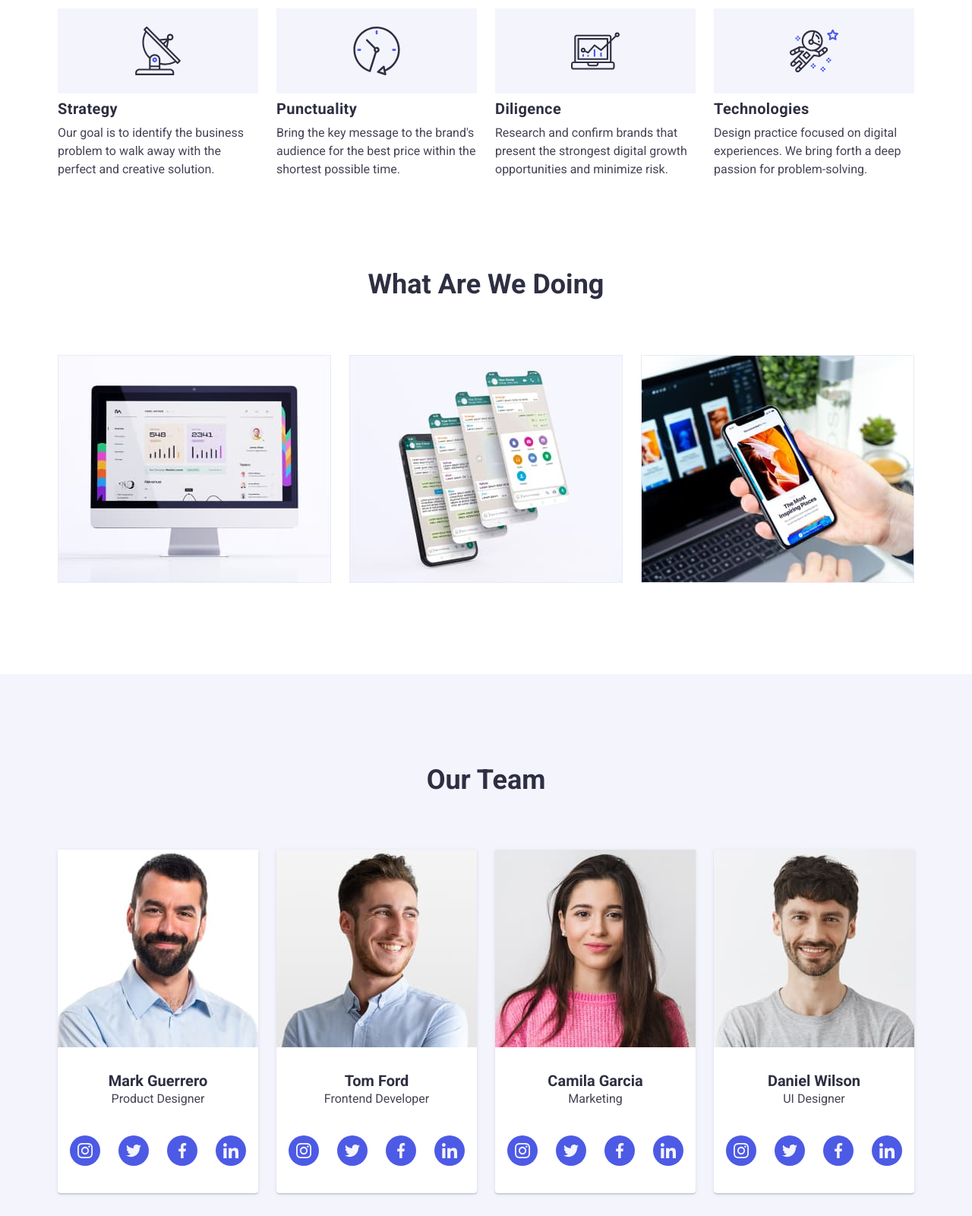
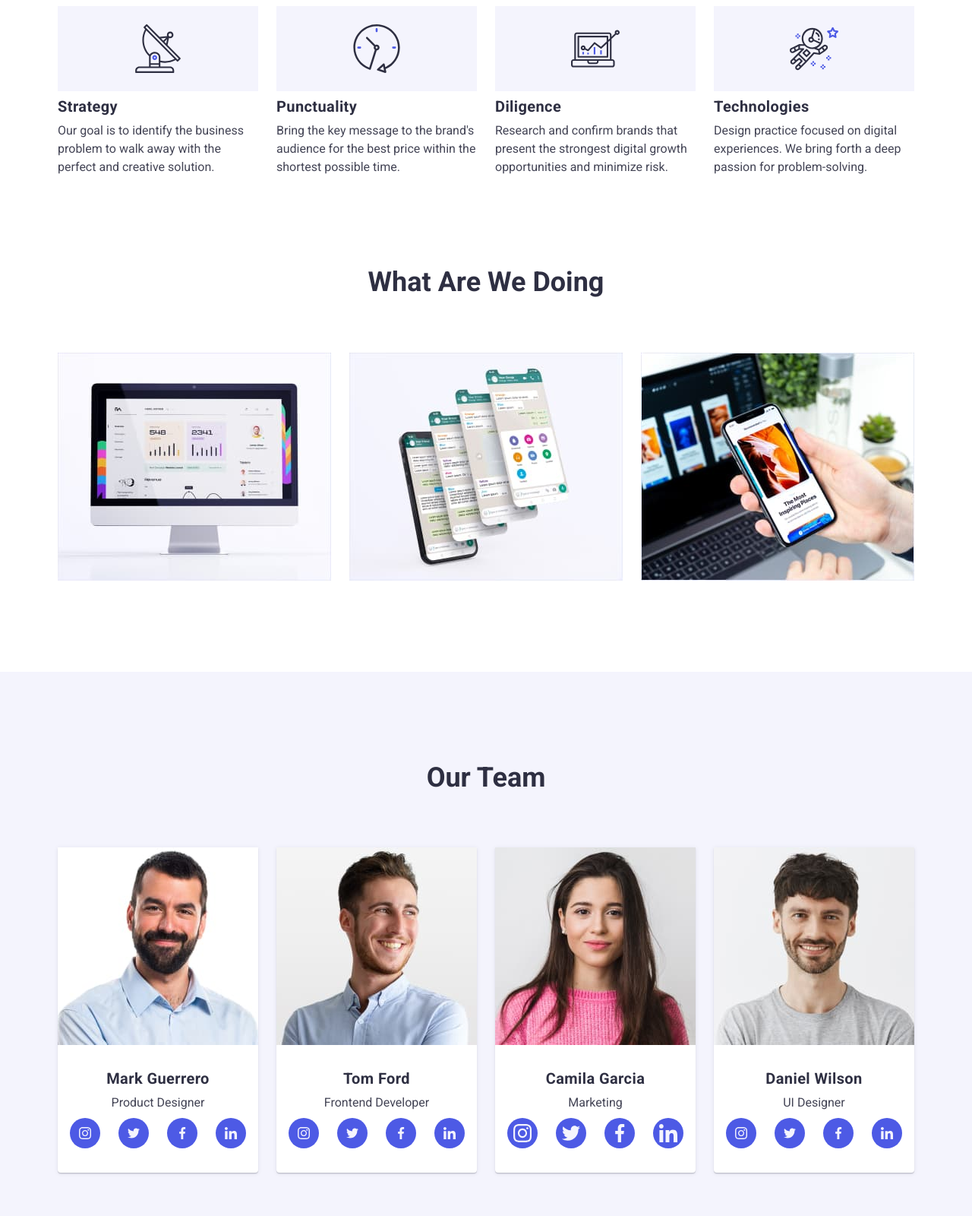
Before and after one commit to xlapushka/-goit-markup-hw-04, a plain HTML site: page index.html in a window 1280 px wide. Shown: the part 780-2380 px from the top of the page at 76% size. Drawn offline with nearby package versions, Linux system fonts and the light colour scheme.

Commit message:
improved

```diff
--- a/css/styles.css
+++ b/css/styles.css
@@ -285,11 +285,11 @@ main .about p {
   font-weight: 400;
 }
 
-main .about .strategy h3::before {
+main .about .strategy::before {
   display: block;
   content: "";
   background-color: var(--cloud);
-  background-image: url(../images/adv-antenna.svg);
+  background-image: url(../images/advantages-antenna.svg);
   height: 112px;
   width: 264px;
   padding: 24px 100px;
@@ -299,11 +299,11 @@ main .about .strategy h3::before {
   margin-bottom: 8px;
 }
 
-main .about .punctuality h3::before {
+main .about .punctuality::before {
   display: block;
   content: "";
   background-color: var(--cloud);
-  background-image: url(../images/adv-clock.svg);
+  background-image: url(../images/advantages-clock.svg);
   height: 112px;
   width: 264px;
   padding: 24px 100px;
@@ -313,11 +313,11 @@ main .about .punctuality h3::before {
   margin-bottom: 8px;
 }
 
-main .about .diligence h3::before {
+main .about .diligence::before {
   display: block;
   content: "";
   background-color: var(--cloud);
-  background-image: url(../images/adv-diagram.svg);
+  background-image: url(../images/advantages-diagram.svg);
   height: 112px;
   width: 264px;
   padding: 24px 100px;
@@ -327,11 +327,11 @@ main .about .diligence h3::before {
   margin-bottom: 8px;
 }
 
-main .about .tech h3::before {
+main .about .tech::before {
   display: block;
   content: "";
   background-color: var(--cloud);
-  background-image: url(../images/adv-astronaut.svg);
+  background-image: url(../images/advantages-astronaut.svg);
   height: 112px;
   width: 264px;
   padding: 24px 100px;
@@ -399,11 +399,16 @@ main .our-team .card-descr {
 main .our-team .card-descr h3 {
   color: var(--navy-blue);
 
+  font-weight: 600;
   font-size: 20px;
   line-height: 1.2;
+  letter-spacing: 0.02em;
 }
 
 main .our-team p {
+  padding-top: 8px;
+  padding-bottom: 8px;
+
   color: var(--slate);
 
   font-weight: 400;
@@ -415,10 +420,6 @@ main .our-team p {
   display: flex;
   align-content: center;
   gap: var(--marg);
-  padding-top: 4px;
-  padding-bottom: 36px;
-  padding-left: 16px;
-  padding-right: 16px;
 }
 
 .social-contact-item {
@@ -618,7 +619,6 @@ footer .box p {
   margin-right: var(--marg);
   margin-bottom: calc(2 * var(--marg));
 
-  /* border: 0.5px solid var(--cloud); */
   box-shadow: 0px 1px 6px rgba(46, 47, 66, 0.08);
 }
 
@@ -632,9 +632,12 @@ footer .box p {
   padding-right: 16px;
   padding-bottom: 32px;
   padding-left: 16px;
+
+  border: 0.5px solid var(--cloud);
 }
 
 .projects .projects-card-descr h2 {
+  padding-bottom: 8px;
   color: var(--navy-blue);
 
   font-size: 20px;
--- a/index.html
+++ b/index.html
@@ -71,9 +71,9 @@
                   href="mailto:info@devstudio.com"
                   rel="noopener nofollow noreferrer"
                 >
-                  <svg class="header-contact-icon" width="20" height="20">
+                  <!-- <svg class="header-contact-icon" width="20" height="20">
                     <use href="./images/symbol-defs.svg#icon-envelope"></use>
-                  </svg>
+                  </svg> -->
                   info@devstudio.com
                 </a>
               </div>
@@ -82,9 +82,9 @@
             <li>
               <div class="head-dec">
                 <a class="link-1 phone" href="tel:+110001111111">
-                  <svg class="header-contact-icon" width="20" height="20">
+                  <!-- <svg class="header-contact-icon" width="20" height="20">
                     <use href="./images/symbol-defs.svg#icon-phone"></use>
-                  </svg>
+                  </svg> -->
                   +11 (000) 111-11-11
                 </a>
               </div>
@@ -111,44 +111,36 @@
           <h2 class="invisible">WebStudio's Advantages</h2>
 
           <ul class="list">
-            <li>
-              <div class="strategy">
+            <li class="strategy">
               <h3>Strategy</h3>
               <p>
                 Our goal is to identify the business problem to walk away with
                 the perfect and creative solution.
               </p>
-              </div>
             </li>
 
-            <li>
-              <div class="punctuality">
+            <li class="punctuality">
               <h3>Punctuality</h3>
               <p>
-                  Bring the key message to the brand's audience for the best
-                  price within the shortest possible time.
+                Bring the key message to the brand's audience for the best price
+                within the shortest possible time.
               </p>
-              </div>
             </li>
 
-            <li>
-              <div class="diligence">
+            <li class="diligence">
               <h3>Diligence</h3>
               <p>
                 Research and confirm brands that present the strongest digital
                 growth opportunities and minimize risk.
               </p>
-              </div>
             </li>
 
-            <li>
-              <div class="tech">
+            <li class="tech">
               <h3>Technologies</h3>
               <p>
-                  Design practice focused on digital experiences. We bring forth
-                  a deep passion for problem-solving.
+                Design practice focused on digital experiences. We bring forth a
+                deep passion for problem-solving.
               </p>
-              </div>
             </li>
           </ul>
         </div>
@@ -189,7 +181,6 @@
               <div class="card-descr">
                 <h3>Mark Guerrero</h3>
                 <p>Product Designer</p>
-              </div>
 
                 <ul class="social-contacts list">
                   <li class="social-contact-item">
@@ -198,7 +189,7 @@
                       href=""
                       rel="noopener nofollow noreferrer"
                     >
-                    <svg class="social-contact-icon" width="20" height="20">
+                      <svg class="social-contact-icon" width="16" height="16">
                         <use
                           href="./images/symbol-defs.svg#icon-cont-instagram"
                         ></use>
@@ -212,7 +203,7 @@
                       href=""
                       rel="noopener nofollow noreferrer"
                     >
-                    <svg class="social-contact-icon" width="20" height="20">
+                      <svg class="social-contact-icon" width="16" height="16">
                         <use
                           href="./images/symbol-defs.svg#icon-cont-twitter"
                         ></use>
@@ -226,7 +217,7 @@
                       href=""
                       rel="noopener nofollow noreferrer"
                     >
-                    <svg class="social-contact-icon" width="20" height="20">
+                      <svg class="social-contact-icon" width="16" height="16">
                         <use
                           href="./images/symbol-defs.svg#icon-cont-facebook"
                         ></use>
@@ -240,7 +231,7 @@
                       href=""
                       rel="noopener nofollow noreferrer"
                     >
-                    <svg class="social-contact-icon" width="20" height="20">
+                      <svg class="social-contact-icon" width="16" height="16">
                         <use
                           href="./images/symbol-defs.svg#icon-cont-linkedin"
                         ></use>
@@ -248,6 +239,7 @@
                     </a>
                   </li>
                 </ul>
+              </div>
             </li>
 
             <li class="card">
@@ -260,12 +252,11 @@
               <div class="card-descr">
                 <h3>Tom Ford</h3>
                 <p>Frontend Developer</p>
-              </div>
 
                 <ul class="social-contacts list">
                   <li class="social-contact-item">
                     <a class="social-contact-link link" href="">
-                    <svg class="social-contact-icon" width="20" height="20">
+                      <svg class="social-contact-icon" width="16" height="16">
                         <use
                           href="./images/symbol-defs.svg#icon-cont-instagram"
                         ></use>
@@ -279,7 +270,7 @@
                       href=""
                       rel="noopener nofollow noreferrer"
                     >
-                    <svg class="social-contact-icon" width="20" height="20">
+                      <svg class="social-contact-icon" width="16" height="16">
                         <use
                           href="./images/symbol-defs.svg#icon-cont-twitter"
                         ></use>
@@ -293,7 +284,7 @@
                       href=""
                       rel="noopener nofollow noreferrer"
                     >
-                    <svg class="social-contact-icon" width="20" height="20">
+                      <svg class="social-contact-icon" width="16" height="16">
                         <use
                           href="./images/symbol-defs.svg#icon-cont-facebook"
                         ></use>
@@ -307,7 +298,7 @@
                       href=""
                       rel="noopener nofollow noreferrer"
                     >
-                    <svg class="social-contact-icon" width="20" height="20">
+                      <svg class="social-contact-icon" width="16" height="16">
                         <use
                           href="./images/symbol-defs.svg#icon-cont-linkedin"
                         ></use>
@@ -315,6 +306,7 @@
                     </a>
                   </li>
                 </ul>
+              </div>
             </li>
 
             <li class="card">
@@ -327,7 +319,6 @@
               <div class="card-descr">
                 <h3>Camila Garcia</h3>
                 <p>Marketing</p>
-              </div>
 
                 <ul class="social-contacts list">
                   <li class="social-contact-item">
@@ -336,7 +327,7 @@
                       href=""
                       rel="noopener nofollow noreferrer"
                     >
-                    <svg class="social-contact-icon" width="20" height="20">
+                      <svg class="social-contact-icon" width="24" height="24">
                         <use
                           href="./images/symbol-defs.svg#icon-cont-instagram"
                         ></use>
@@ -350,7 +341,7 @@
                       href=""
                       rel="noopener nofollow noreferrer"
                     >
-                    <svg class="social-contact-icon" width="20" height="20">
+                      <svg class="social-contact-icon" width="24" height="24">
                         <use
                           href="./images/symbol-defs.svg#icon-cont-twitter"
                         ></use>
@@ -364,7 +355,7 @@
                       href=""
                       rel="noopener nofollow noreferrer"
                     >
-                    <svg class="social-contact-icon" width="20" height="20">
+                      <svg class="social-contact-icon" width="24" height="24">
                         <use
                           href="./images/symbol-defs.svg#icon-cont-facebook"
                         ></use>
@@ -378,7 +369,7 @@
                       href=""
                       rel="noopener nofollow noreferrer"
                     >
-                    <svg class="social-contact-icon" width="20" height="20">
+                      <svg class="social-contact-icon" width="24" height="24">
                         <use
                           href="./images/symbol-defs.svg#icon-cont-linkedin"
                         ></use>
@@ -386,6 +377,7 @@
                     </a>
                   </li>
                 </ul>
+              </div>
             </li>
 
             <li class="card">
@@ -398,7 +390,6 @@
               <div class="card-descr">
                 <h3>Daniel Wilson</h3>
                 <p>UI Designer</p>
-              </div>
 
                 <ul class="social-contacts list">
                   <li class="social-contact-item">
@@ -407,7 +398,7 @@
                       href=""
                       rel="noopener nofollow noreferrer"
                     >
-                    <svg class="social-contact-icon" width="20" height="20">
+                      <svg class="social-contact-icon" width="16" height="16">
                         <use
                           href="./images/symbol-defs.svg#icon-cont-instagram"
                         ></use>
@@ -421,7 +412,7 @@
                       href=""
                       rel="noopener nofollow noreferrer"
                     >
-                    <svg class="social-contact-icon" width="20" height="20">
+                      <svg class="social-contact-icon" width="16" height="16">
                         <use
                           href="./images/symbol-defs.svg#icon-cont-twitter"
                         ></use>
@@ -435,7 +426,7 @@
                       href=""
                       rel="noopener nofollow noreferrer"
                     >
-                    <svg class="social-contact-icon" width="20" height="20">
+                      <svg class="social-contact-icon" width="16" height="16">
                         <use
                           href="./images/symbol-defs.svg#icon-cont-facebook"
                         ></use>
@@ -449,7 +440,7 @@
                       href=""
                       rel="noopener nofollow noreferrer"
                     >
-                    <svg class="social-contact-icon" width="20" height="20">
+                      <svg class="social-contact-icon" width="16" height="16">
                         <use
                           href="./images/symbol-defs.svg#icon-cont-linkedin"
                         ></use>
@@ -457,6 +448,7 @@
                     </a>
                   </li>
                 </ul>
+              </div>
             </li>
           </ul>
         </div>
```
Also changed, not shown: portfolio.html (+4 -4 lines), images/advantages-antenna.svg (renamed from images/adv-antenna.svg), images/advantages-astronaut.svg (renamed from images/adv-astronaut.svg), images/advantages-clock.svg (renamed from images/adv-clock.svg), images/advantages-diagram.svg (renamed from images/adv-diagram.svg), 1 other file. Lines whose indentation alone changed are shown as unchanged.
